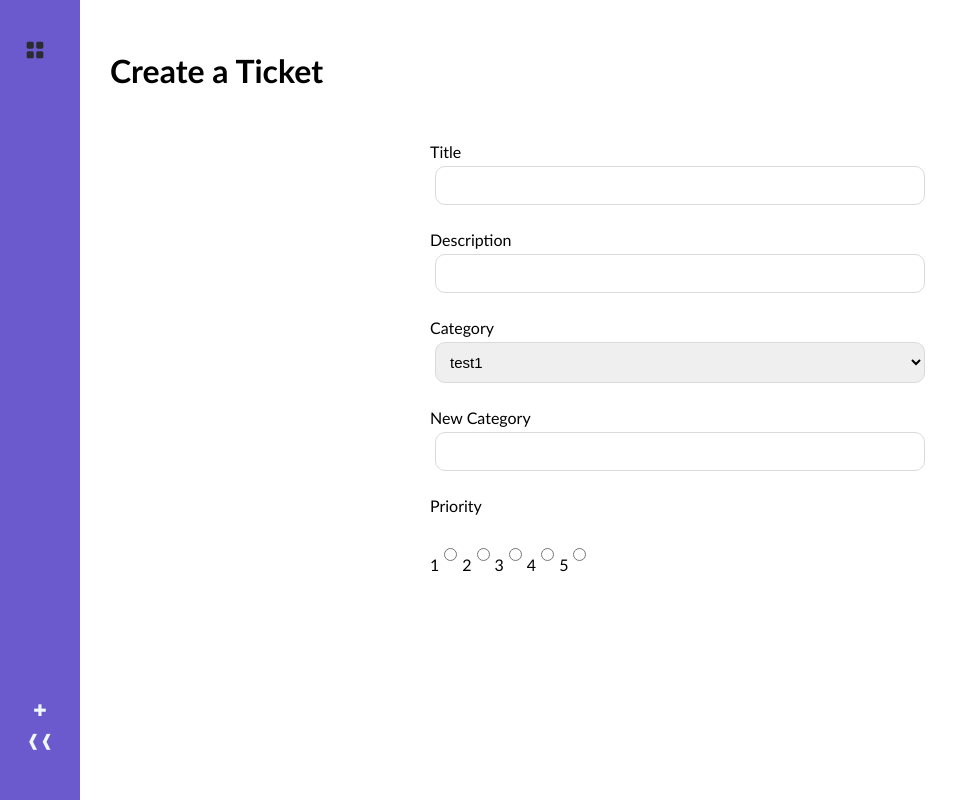
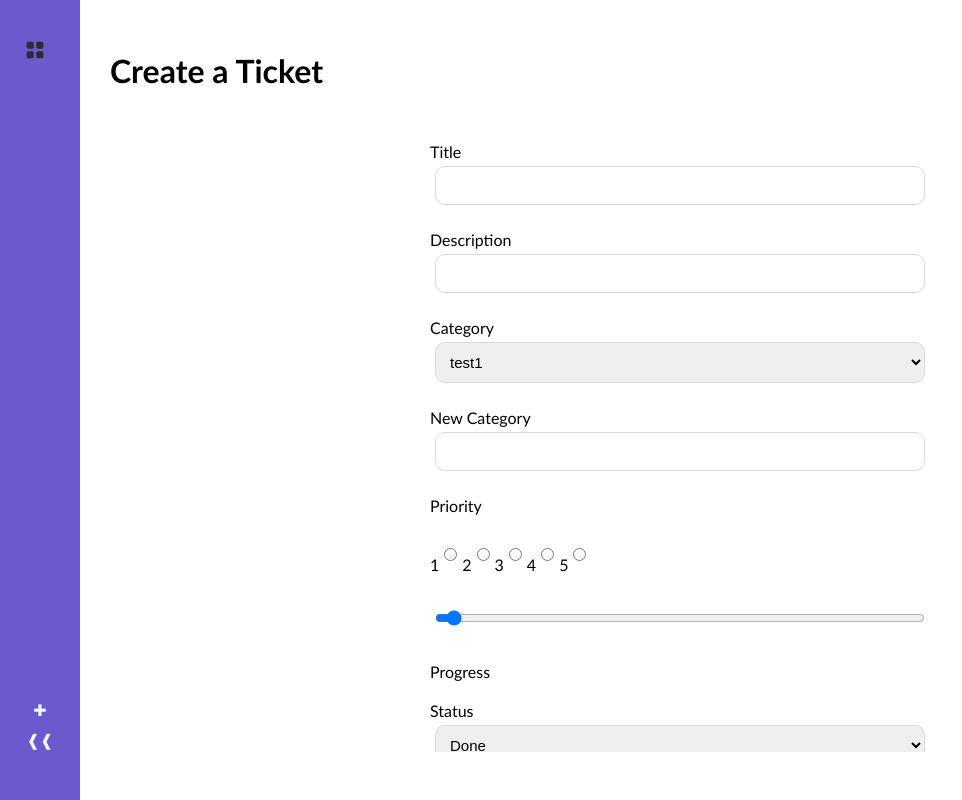
Before and after one commit to FernandoMoyano/Project-Manager-app, a React (Vite) app: page /ticket in a window 1280 px wide. Shown: the whole page, without its empty margins (0-962 px from the left). Built offline with nearby package versions, Linux system fonts and the light colour scheme.

Commit message:
TicketPage-range-status

```diff
--- a/src/pages/TicketPage/TicketPage.jsx
+++ b/src/pages/TicketPage/TicketPage.jsx
@@ -1,5 +1,5 @@
 import { useState } from "react";
-import "./TicketPage.css"
+import "./TicketPage.css";
 
 const TicketPage = () => {
 	const [formData, setFormData] = useState({
@@ -127,6 +127,30 @@
 								checked={formData === 5}
 							/>
 						</div>
+
+						{/* {editMode &&  */}
+						<>
+							<input
+								type="range"
+								id="progress"
+								name="progress"
+								value={formData.progress}
+								min="0"
+								max="100"
+								onChange={handleChange}
+							/>
+							<label htmlFor="progress">Progress</label>
+						</>
+						<label>Status</label>
+						<select
+							name="status"
+							value={formData.status}
+							onChange={handleChange}>
+							<option selected={formData.status === "done"} value="done">Done</option>
+							<option selected={formData.status === "working on it"} value="working on it">Working on it</option>
+							<option selected={formData.status === "stuck"} value="stuck">Stuck</option>
+							<option selected={formData.status === "not started"} value="donde">Not Started</option>
+						</select>
 					</section>
 				</form>
 			</div>
```
